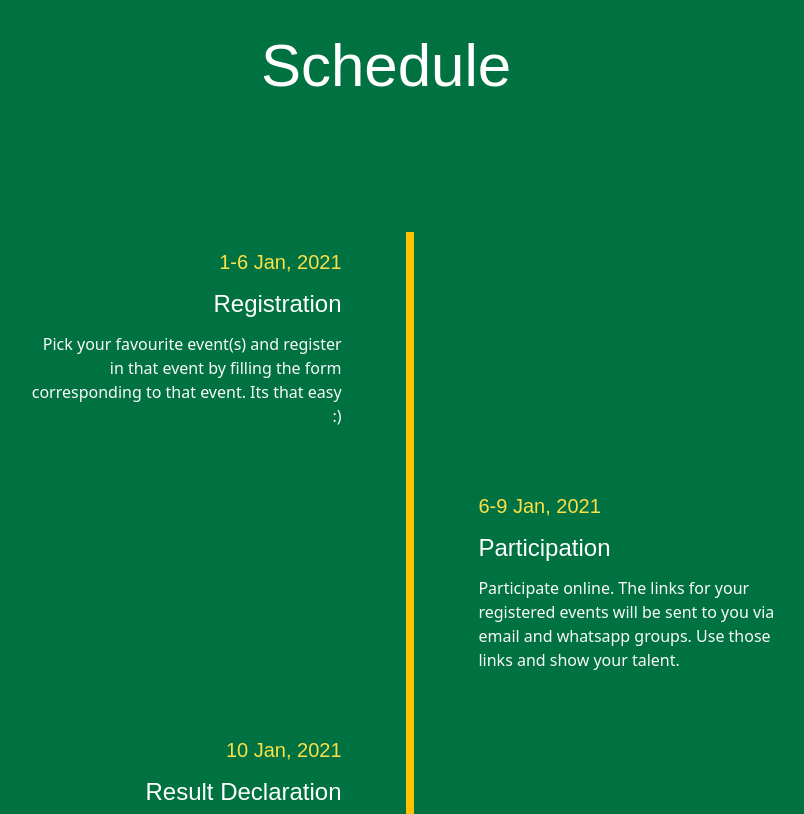
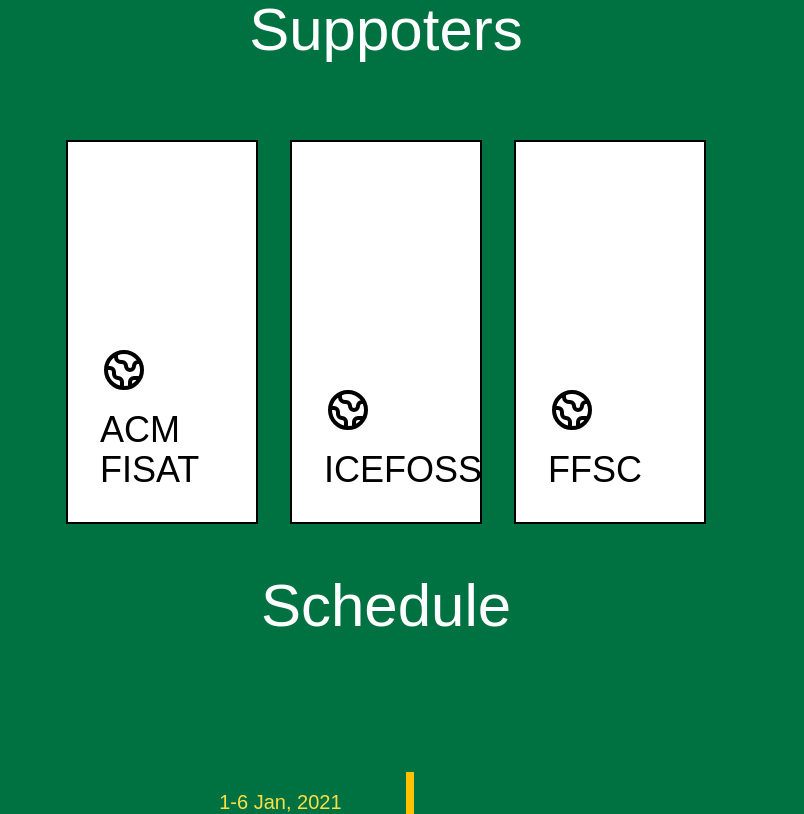
Before and after one commit to ICEFOSS/hackfit, a React (Create React App) app: page / in a window 1280 px wide. Shown: the top 814 px of the page, without its empty margins (254-1058 px from the left). Built offline with nearby package versions, Linux system fonts and the light colour scheme.

Commit message:
added suppoters

```diff
--- a/src/App.js
+++ b/src/App.js
@@ -1,7 +1,9 @@
 import Schedule from "./components/schedule";
+import Supported from "./components/supported";
 const App = () => {
   return (
     <div className="font-sans">
+      <Supported />
       <Schedule />
     </div>
   );
--- /dev/null
+++ b/src/components/supported.js
@@ -0,0 +1,131 @@
+export default function Supported() {
+  return (
+    <div className="bg-brochgreen mx-auto px-5 lg:px-20">
+      <h1 class="mx-6 font-pixe text-center text-white text-5xl md:text-6xl sm:text-center sm:mx-0">
+        Suppoters
+      </h1>
+      <div className="mt-16 justify-center  flex flex-wrap -mx-1 lg:-mx-0">
+        <div className="my-1 px-1 w-full md:w-1/4 lg:my-4 lg:px-4 lg:w-1/5">
+          <a class="relative block group h-96">
+            <span class="absolute inset-0 border-2 border-white border-dashed"></span>
+
+            <div class="relative flex items-end h-full transition-transform transform bg-white border-2 border-black group-hover:-translate-x-2 group-hover:-translate-y-2">
+              <div class="px-8 pb-8 transition-opacity group-hover:opacity-0 group-hover:absolute">
+                <svg
+                  xmlns="http://www.w3.org/2000/svg"
+                  class="w-12 h-12"
+                  fill="none"
+                  viewBox="0 0 24 24"
+                  stroke="currentColor"
+                >
+                  <path
+                    stroke-linecap="round"
+                    stroke-linejoin="round"
+                    stroke-width="2"
+                    d="M3.055 11H5a2 2 0 012 2v1a2 2 0 002 2 2 2 0 012 2v2.945M8 3.935V5.5A2.5 2.5 0 0010.5 8h.5a2 2 0 012 2 2 2 0 104 0 2 2 0 012-2h1.064M15 20.488V18a2 2 0 012-2h3.064M21 12a9 9 0 11-18 0 9 9 0 0118 0z"
+                  />
+                </svg>
+
+                <h2 class="mt-4 text-4xl font-pixe">ACM FISAT</h2>
+              </div>
+
+              <div class="absolute p-8 transition-opacity opacity-0 group-hover:opacity-100 group-hover:relative">
+                <h2 class="w-74 mt-4 text-2xl font-medium">ACM FISAT</h2>
+
+                <p class="mt-4">
+                  Lorem ipsum dolor sit amet consectetur adipisicing elit.
+                  Cupiditate, praesentium voluptatem omnis atque culpa
+                  repellendus.
+                </p>
+
+                <p class="mt-8 font-bold">Read more</p>
+              </div>
+            </div>
+          </a>
+        </div>
+
+        <div className="my-1 px-1 w-full md:w-1/2 lg:my-4 lg:px-4 lg:w-1/5">
+          <a class="relative block group h-96">
+            <span class="absolute inset-0 border-2 border-white border-dashed"></span>
+
+            <div class="relative flex items-end h-full transition-transform transform bg-white border-2 border-black group-hover:-translate-x-2 group-hover:-translate-y-2">
+              <div class="px-8 pb-8 transition-opacity group-hover:opacity-0 group-hover:absolute">
+                <svg
+                  xmlns="http://www.w3.org/2000/svg"
+                  class="w-12 h-12"
+                  fill="none"
+                  viewBox="0 0 24 24"
+                  stroke="currentColor"
+                >
+                  <path
+                    stroke-linecap="round"
+                    stroke-linejoin="round"
+                    stroke-width="2"
+                    d="M3.055 11H5a2 2 0 012 2v1a2 2 0 002 2 2 2 0 012 2v2.945M8 3.935V5.5A2.5 2.5 0 0010.5 8h.5a2 2 0 012 2 2 2 0 104 0 2 2 0 012-2h1.064M15 20.488V18a2 2 0 012-2h3.064M21 12a9 9 0 11-18 0 9 9 0 0118 0z"
+                  />
+                </svg>
+
+                <h2 class="mt-4 text-4xl font-pixe">ICEFOSS</h2>
+              </div>
+
+              <div class="absolute p-8 transition-opacity opacity-0 group-hover:opacity-100 group-hover:relative">
+                <h2 class="w-74 mt-4 text-2xl font-medium">
+                  Go around the world
+                </h2>
+
+                <p class="mt-4">
+                  Lorem ipsum dolor sit amet consectetur adipisicing elit.
+                  Cupiditate, praesentium voluptatem omnis atque culpa
+                  repellendus.
+                </p>
+
+                <p class="mt-8 font-bold">Read more</p>
+              </div>
+            </div>
+          </a>
+        </div>
+
+        <div className="my-1 px-1 w-full md:w-1/2 lg:my-4 lg:px-4 lg:w-1/5">
+          <a class="relative block group h-96">
+            <span class="absolute inset-0 border-2 border-white border-dashed"></span>
+
+            <div class="relative flex items-end h-full transition-transform transform bg-white border-2 border-black group-hover:-translate-x-2 group-hover:-translate-y-2">
+              <div class="px-8 pb-8 transition-opacity group-hover:opacity-0 group-hover:absolute">
+                <svg
+                  xmlns="http://www.w3.org/2000/svg"
+                  class="w-12 h-12"
+                  fill="none"
+                  viewBox="0 0 24 24"
+                  stroke="currentColor"
+                >
+                  <path
+                    stroke-linecap="round"
+                    stroke-linejoin="round"
+                    stroke-width="2"
+                    d="M3.055 11H5a2 2 0 012 2v1a2 2 0 002 2 2 2 0 012 2v2.945M8 3.935V5.5A2.5 2.5 0 0010.5 8h.5a2 2 0 012 2 2 2 0 104 0 2 2 0 012-2h1.064M15 20.488V18a2 2 0 012-2h3.064M21 12a9 9 0 11-18 0 9 9 0 0118 0z"
+                  />
+                </svg>
+
+                <h2 class="mt-4 text-4xl font-pixe">FFSC</h2>
+              </div>
+
+              <div class="absolute p-8 transition-opacity opacity-0 group-hover:opacity-100 group-hover:relative">
+                <h2 class="w-74 mt-4 text-2xl font-medium">
+                  Go around the world
+                </h2>
+
+                <p class="mt-4">
+                  Lorem ipsum dolor sit amet consectetur adipisicing elit.
+                  Cupiditate, praesentium voluptatem omnis atque culpa
+                  repellendus.
+                </p>
+
+                <p class="mt-8 font-bold">Read more</p>
+              </div>
+            </div>
+          </a>
+        </div>
+      </div>
+    </div>
+  );
+}
```
